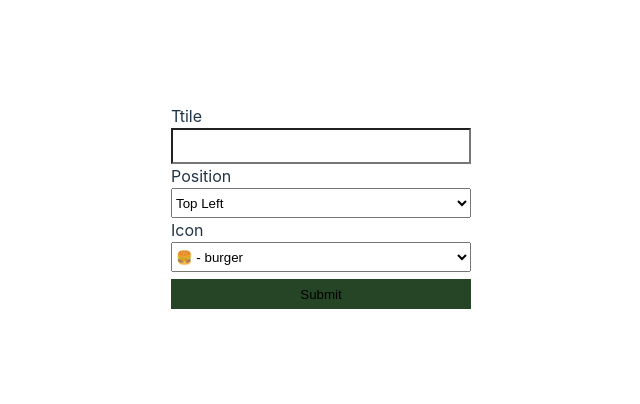
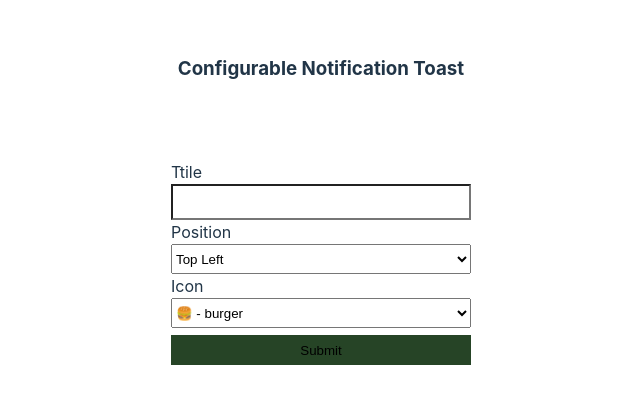
Before and after one commit to ShaktiMandal/dynamic-toast-notification, a React (Vite) app: page / in a window 1280 px wide. Shown: the part 190-594 px from the top of the page, without its empty margins (319-959 px from the left). Built offline with nearby package versions, Linux system fonts and the light colour scheme.

Commit message:
121723: Add latest dependencies

```diff
--- a/index.html
+++ b/index.html
@@ -4,7 +4,7 @@
     <meta charset="UTF-8" />
     <link rel="icon" type="image/svg+xml" href="/vite.svg" />
     <meta name="viewport" content="width=device-width, initial-scale=1.0" />
-    <title>Notify Toast</title>
+    <title>Configurable Notify Toast</title>
   </head>
   <body>
     <div id="root"></div>
--- a/src/App.tsx
+++ b/src/App.tsx
@@ -60,6 +60,7 @@ const className = toastData.length ? getPositionClass(toastData) : null;
 
   return (
     <div className="App">
+
       <ToastConfigurationFrom onUpdateToastConfiguration={setConfiguration} />
       <div className={classNames("container", className)}>
         {
--- a/src/components/ToastConfigurationForm.tsx
+++ b/src/components/ToastConfigurationForm.tsx
@@ -70,6 +70,9 @@ const ToastConfigurationFrom: React.FC<IConfiguration> = ({
 
   return (
     <div className="form">
+      <div className="header-title">
+        <h3>Configurable Notification Toast</h3>
+      </div>
       <form
         onSubmit={ onSubmit }
         className="form-configuration">
--- a/src/components/ToastConfigurationFrom.css
+++ b/src/components/ToastConfigurationFrom.css
@@ -4,6 +4,7 @@
     height: 250px;
     padding: 10px;
     display: flex;
+    flex-direction: column;
     align-items: center;
     justify-content: center;
     position: absolute;
@@ -15,6 +16,7 @@
 
 .form-configuration {
     width: 300px;
+    padding: 10px;
     display: flex;
     justify-content: center;
     flex-direction: column;
@@ -70,3 +72,8 @@ select {
 
     border-left: 10px solid transparent;
 }
+
+.header-title {
+    margin-bottom: 50px;
+    border-bottom: 1px solid white;
+}
```
Also changed, not shown: package.json (+5 -5 lines), 1 other file (tests, documents, lock files or other folders).
